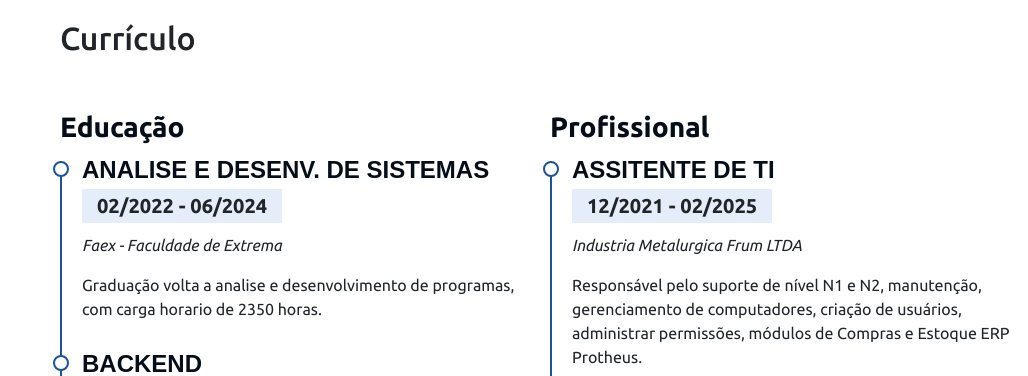
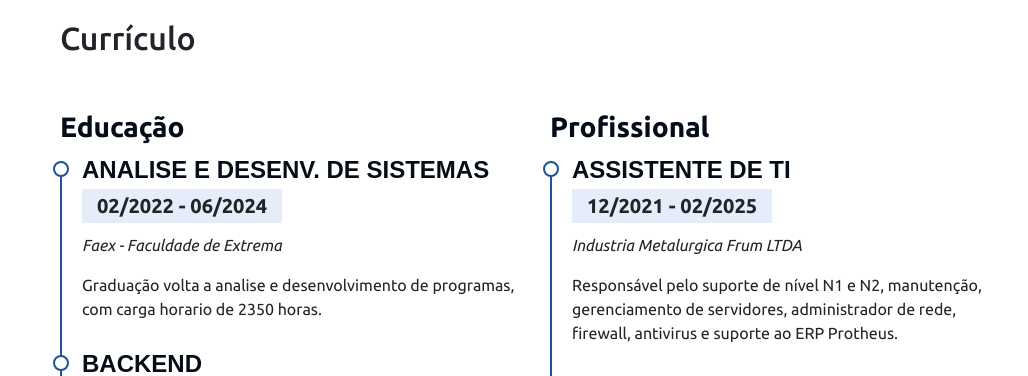
Before and after one commit to Programmer-Well/portifolio, a plain HTML site: page index.html in a window 1280 px wide. Shown: the part 2678-3054 px from the top of the page, without its empty margins (252-1280 px from the left). Drawn offline with nearby package versions, Linux system fonts and the light colour scheme.

Commit message:
Update index.html

```diff
--- a/index.html
+++ b/index.html
@@ -308,11 +308,11 @@
                     <div class="col-md-6">
                         <h3 class="cv-title">Profissional</h3>
                         <div class="cv-item" data-anime="up">
-                            <h4>Assitente de TI</h4>
+                            <h4>Assistente de TI</h4>
                             <h5>12/2021 - 02/2025</h5>
                             <p><em>Industria Metalurgica Frum LTDA</em></p>
-                            <p>Responsável pelo suporte de nível N1 e N2, manutenção, gerenciamento de computadores,
-                                criação de usuários, administrar permissões, módulos de Compras e Estoque ERP Protheus.
+                            <p>Responsável pelo suporte de nível N1 e N2, manutenção, gerenciamento de servidores,
+                                administrador de rede, firewall, antivirus e suporte ao ERP Protheus.
                             </p>
                         </div>
                         <div class="cv-item" data-anime="up">
```
